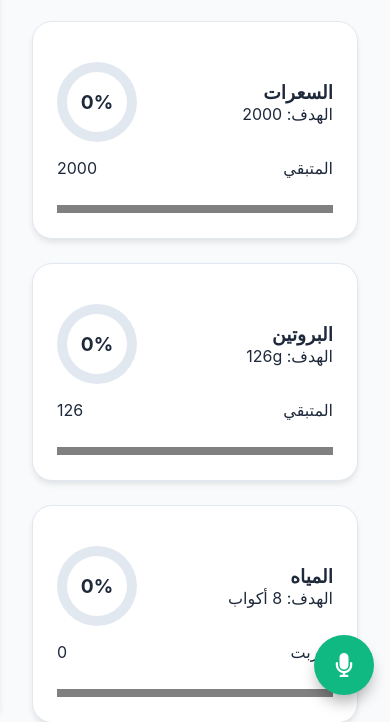
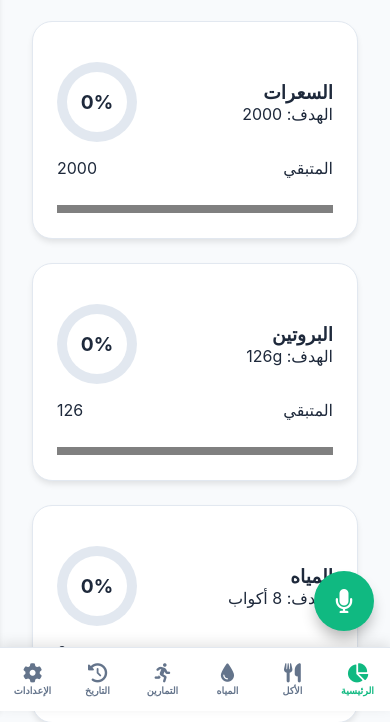
Before and after one commit to kaledwaled1235-max/gym-bro, a plain HTML site: page index.html in a window 390 px wide. Shown: the part 133-855 px from the top of the page. Drawn offline with nearby package versions, Linux system fonts and the light colour scheme; a script that the page names is missing.

Commit message:
Add files via upload

```diff
--- a/index.html
+++ b/index.html
@@ -616,13 +616,62 @@
       grid-column: 1;
       margin-left: 0;
       width: 100%;
+      padding-bottom: 80px;
     }
     .voice-btn {
-      bottom: 1rem;
+      bottom: 5rem;
       right: 1rem;
     }
     .plan-selection {
       grid-template-columns: 1fr;
+    }
+  }
+
+  /* ===== Mobile Bottom Navigation Bar ===== */
+  .mobile-nav {
+    display: none;
+  }
+
+  @media (max-width: 768px) {
+    .mobile-nav {
+      display: flex;
+      position: fixed;
+      bottom: 0;
+      left: 0;
+      right: 0;
+      background: var(--bg-card);
+      border-top: 1px solid var(--border-light);
+      z-index: 200;
+      box-shadow: 0 -4px 12px rgb(0 0 0 / 0.1);
+      padding: 0;
+      height: 64px;
+    }
+    .mobile-nav-item {
+      flex: 1;
+      display: flex;
+      flex-direction: column;
+      align-items: center;
+      justify-content: center;
+      gap: 3px;
+      cursor: pointer;
+      color: var(--text-secondary);
+      font-size: 0.6rem;
+      font-weight: 600;
+      padding: 6px 2px;
+      transition: color 0.2s;
+      border: none;
+      background: none;
+      border-radius: 0;
+    }
+    .mobile-nav-item i {
+      font-size: 1.2rem;
+    }
+    .mobile-nav-item.active {
+      color: var(--accent-green);
+    }
+    .mobile-nav-item span {
+      font-size: 0.6rem;
+      white-space: nowrap;
     }
   }
 </style>
@@ -1244,6 +1293,34 @@
   <div class="voice-btn" id="voiceBtn">
     <i class="fas fa-microphone"></i>
   </div>
+
+  <!-- Mobile Bottom Navigation Bar -->
+  <nav class="mobile-nav" id="mobileNav">
+    <button class="mobile-nav-item active" data-page="dashboard" onclick="showPage('dashboard')">
+      <i class="fas fa-chart-pie"></i>
+      <span id="mobileNavDashboard">الرئيسية</span>
+    </button>
+    <button class="mobile-nav-item" data-page="food" onclick="showPage('food')">
+      <i class="fas fa-utensils"></i>
+      <span id="mobileNavFood">الأكل</span>
+    </button>
+    <button class="mobile-nav-item" data-page="water" onclick="showPage('water')">
+      <i class="fas fa-tint"></i>
+      <span id="mobileNavWater">المياه</span>
+    </button>
+    <button class="mobile-nav-item" data-page="workout" onclick="showPage('workout')">
+      <i class="fas fa-running"></i>
+      <span id="mobileNavWorkout">التمارين</span>
+    </button>
+    <button class="mobile-nav-item" data-page="history" onclick="showPage('history')">
+      <i class="fas fa-history"></i>
+      <span id="mobileNavHistory">التاريخ</span>
+    </button>
+    <button class="mobile-nav-item" data-page="settings" onclick="showPage('settings')">
+      <i class="fas fa-cog"></i>
+      <span id="mobileNavSettings">الإعدادات</span>
+    </button>
+  </nav>
 </div>
 
 <script>
@@ -2377,6 +2454,14 @@
       }
     });
 
+    // Sync mobile bottom nav
+    document.querySelectorAll('.mobile-nav-item').forEach(item => {
+      item.classList.remove('active');
+      if(item.dataset.page === pageId) {
+        item.classList.add('active');
+      }
+    });
+
     if(pageId === 'dashboard') updateDashboard();
     if(pageId === 'food') { showFoodSection('foodMain'); refreshFoodList(); }
     if(pageId === 'water') updateWaterDisplay();
```
